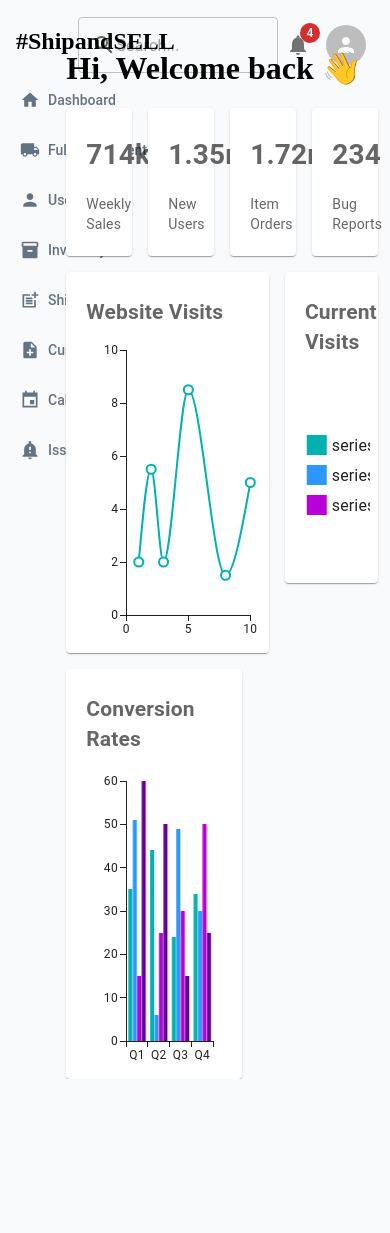
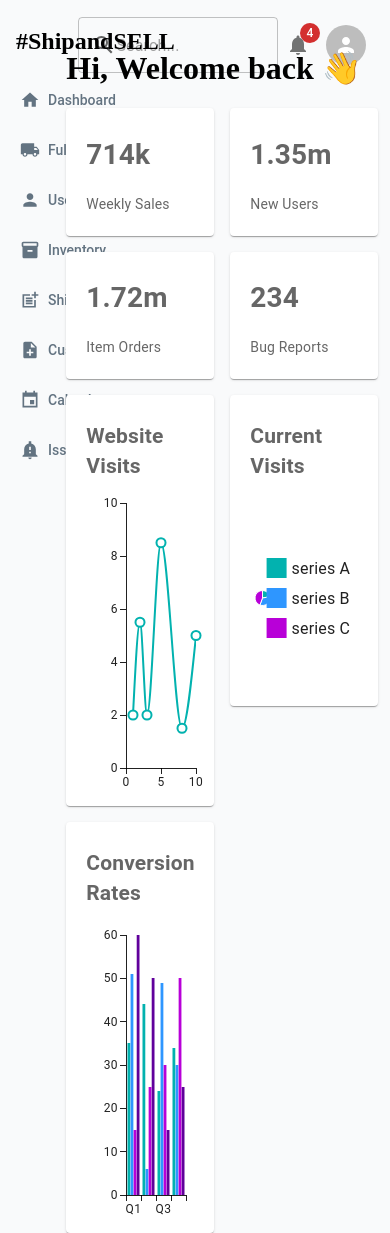
Before and after one commit to rsrijana/weShipNsellG, a React (Create React App) app: page / in a window 390 px wide. Before the commit the page ends 1079 px from the top, so only its background shows below. Built offline with nearby package versions, Linux system fonts and the light colour scheme.

Commit message:
made responsive dashboard

```diff
--- a/src/Layout/dashboards.jsx
+++ b/src/Layout/dashboards.jsx
@@ -18,58 +18,59 @@ const Dashboard = () => {
 
     return (
         <div className="dashboard">
+
+            <Box sx={{flexGrow: 1}}>
                 <h1>Hi, Welcome back 👋</h1>
-            <Box sx={{ flexGrow: 1 }}>
                 <Grid container spacing={2}>
-                <Grid item xs={3}>
+                    <Grid item xs={6} md={3}>
                         <Item>
                             <h1>714k</h1>
                             <p>Weekly Sales</p>
                         </Item>
                     </Grid>
-                <Grid item xs={3}>
+                    <Grid item xs={6} md={3}>
                         <Item>
                             <h1>1.35m</h1>
                             <p>New Users</p>
                         </Item>
                     </Grid>
-                <Grid item xs={3}>
+                    <Grid item xs={6} md={3}>
                         <Item>
                             <h1>1.72m</h1>
                             <p>Item Orders</p>
                         </Item>
                     </Grid>
-                <Grid item xs={3}>
+                    <Grid item xs={6} md={3}>
                         <Item>
                             <h1>234</h1>
                             <p>Bug Reports</p>
                         </Item>
                     </Grid>
 
-                <Grid item xs={8}>
-                    <Item> <h2>Website Visits</h2>
+                    <Grid item xs={6} md={8}>
+                        <Item><h2>Website Visits</h2>
                             <LineChart
-                        xAxis={[{ data: [1, 2, 3, 5, 8, 10] }]}
+                                xAxis={[{data: [1, 2, 3, 5, 8, 10]}]}
                                 series={[
                                     {
                                         data: [2, 5.5, 2, 8.5, 1.5, 5],
                                     },
                                 ]}
-                        margin={{ top: 5, bottom: 30, left: 40, right: 10 }}
+                                margin={{top: 5, bottom: 30, left: 40, right: 10}}
                                 height={300}
 
                             />
                         </Item>
                     </Grid>
-                <Grid item xs={4}>
-                    <Item> <h2>Current Visits</h2>
+                    <Grid item xs={6} md={3}>
+                        <Item><h2>Current Visits</h2>
                             <PieChart
                                 series={[
                                     {
                                         data: [
-                                    { id: 0, value: 10, label: 'series A' },
-                                    { id: 1, value: 15, label: 'series B' },
-                                    { id: 2, value: 20, label: 'series C' },
+                                            {id: 0, value: 10, label: 'series A'},
+                                            {id: 1, value: 15, label: 'series B'},
+                                            {id: 2, value: 20, label: 'series C'},
                                         ],
                                     },
                                 ]}
@@ -78,18 +79,18 @@ const Dashboard = () => {
                             />
                         </Item>
                     </Grid>
-                <Grid item xs={7}>
-                    <Item> <h2>Conversion Rates</h2>
+                    <Grid item xs={6} md={8}>
+                        <Item><h2>Conversion Rates</h2>
                             <BarChart
                                 series={[
-                                { data: [35, 44, 24, 34] },
-                                { data: [51, 6, 49, 30] },
-                                { data: [15, 25, 30, 50] },
-                                { data: [60, 50, 15, 25] },
+                                    {data: [35, 44, 24, 34]},
+                                    {data: [51, 6, 49, 30]},
+                                    {data: [15, 25, 30, 50]},
+                                    {data: [60, 50, 15, 25]},
                                 ]}
                                 height={300}
-                            xAxis={[{ data: ['Q1', 'Q2', 'Q3', 'Q4'], scaleType: 'band' }]}
-                            margin={{ top: 10, bottom: 30, left: 40, right: 20 }}
+                                xAxis={[{data: ['Q1', 'Q2', 'Q3', 'Q4'], scaleType: 'band'}]}
+                                margin={{top: 10, bottom: 30, left: 40, right: 20}}
                             />
                         </Item>
                     </Grid>
```
Lines whose indentation alone changed are shown as unchanged.
